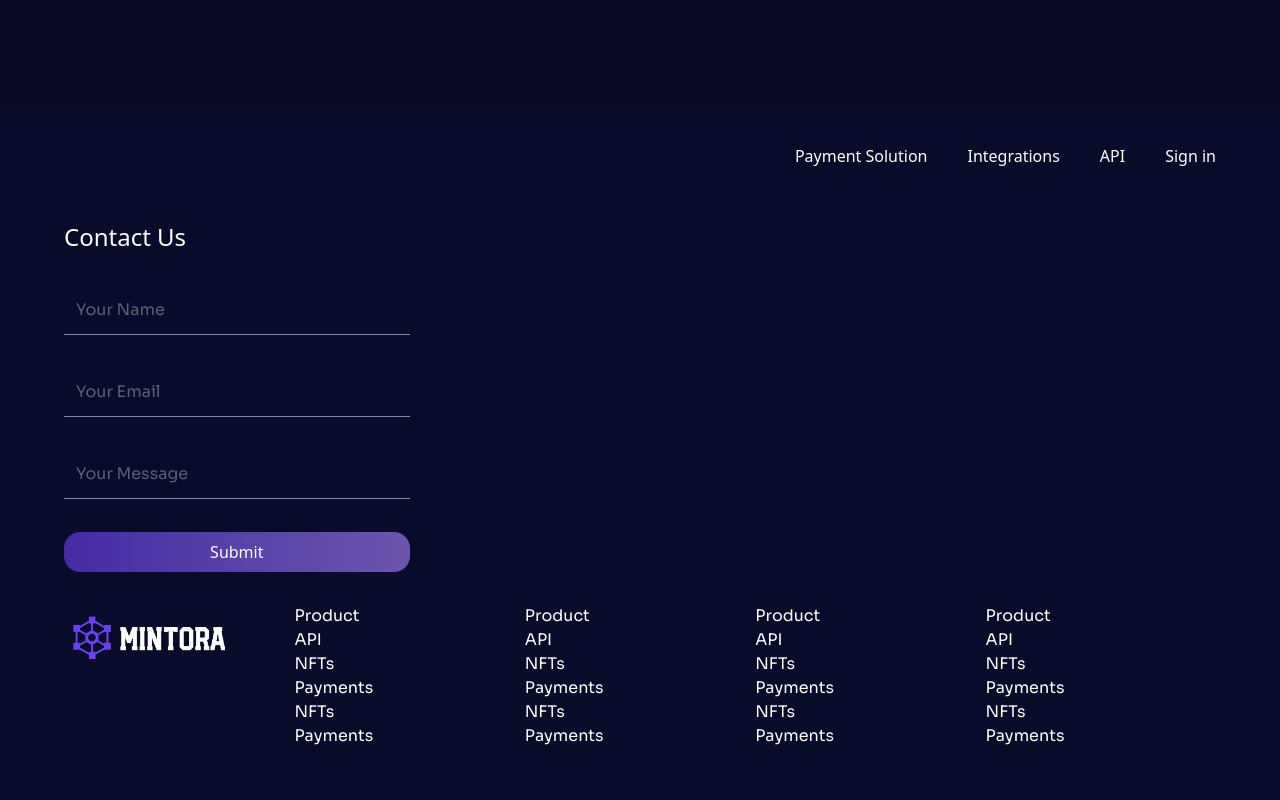
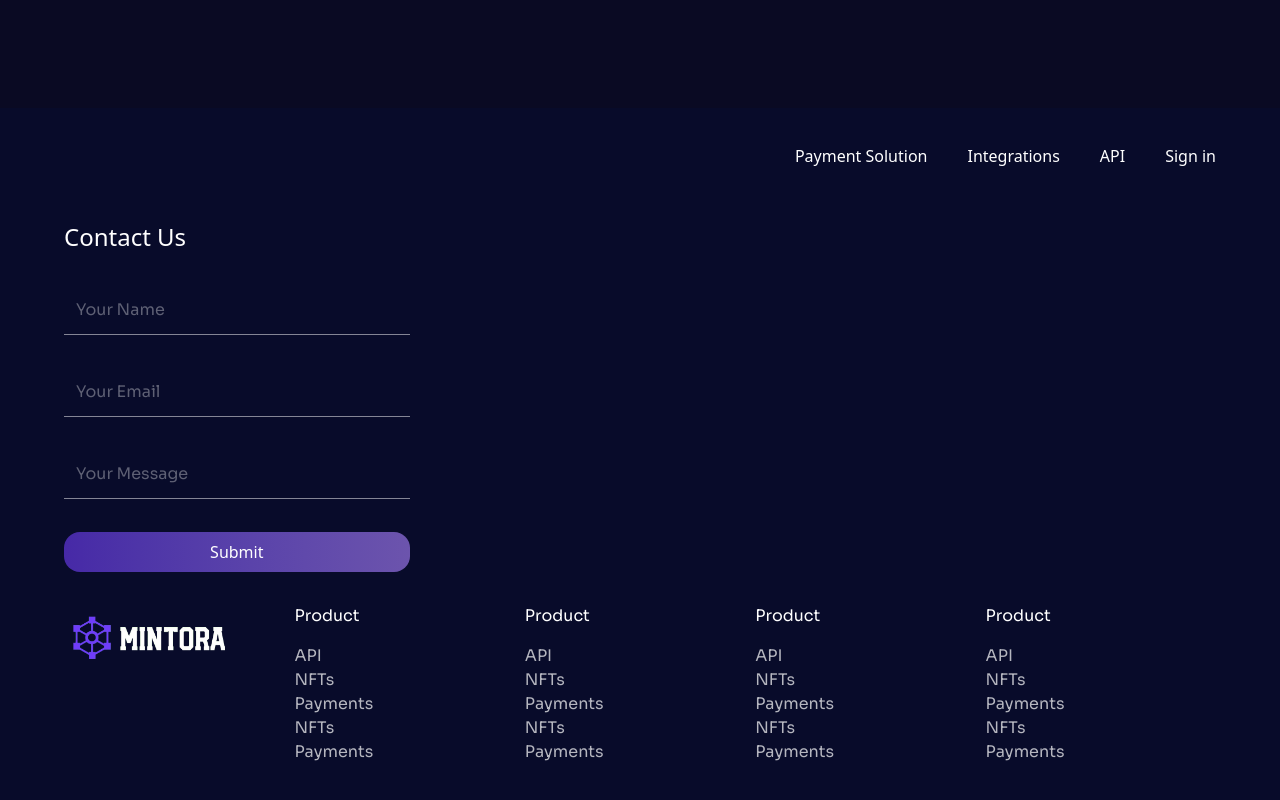
Before and after one commit to dani-dina/React-Web3-landing-page-, a React (Vite) app: page /explore in a window 1280 px wide. Shown: the part 692-1492 px from the top of the page. Built offline with nearby package versions, Linux system fonts and the light colour scheme.

Commit message:
Footer update

```diff
--- a/src/Components/Footer.tsx
+++ b/src/Components/Footer.tsx
@@ -46,9 +46,9 @@ const Footer = () => {
               key={idx}
               className='w-1/5 flex flex-col items-start justify-around text-white font-[sora]'
             >
-              <h1 className='font-["Russo_One"]'>{column.title}</h1>
+              <h1 className='font-["Russo_One"] mb-4'>{column.title}</h1>
               {column.links.map((link, i) => (
-                <a href="/#" key={i}>{link}</a>
+                <a href="/#" key={i} className='text-white/70'>{link} </a>
               ))}
             </div>
           ))}
--- a/src/Components/Navbar.tsx
+++ b/src/Components/Navbar.tsx
@@ -6,7 +6,7 @@ import { Search } from 'lucide-react';
 import { useState } from 'react';
 
 const Navbar: React.FC = () => {
-
+  const isLoggedIn = false;
   const [showLogin,setShowLogin] = useState(false);
   const handleLoginClick = ()=>{
     setShowLogin((prev)=> !prev);
@@ -39,7 +39,7 @@ const Navbar: React.FC = () => {
         </nav>
 
         {/* Action Buttons */}
-        <div className="flex items-center gap-4">
+        <div className={`${isLoggedIn ? 'hidden' : 'flex'} items-center gap-4`}>
           <Button className="p-2 rounded-md bg-transparent hover:bg-white/10 transition">
             <Search className="w-5 h-5 text-white" />
           </Button>
```
